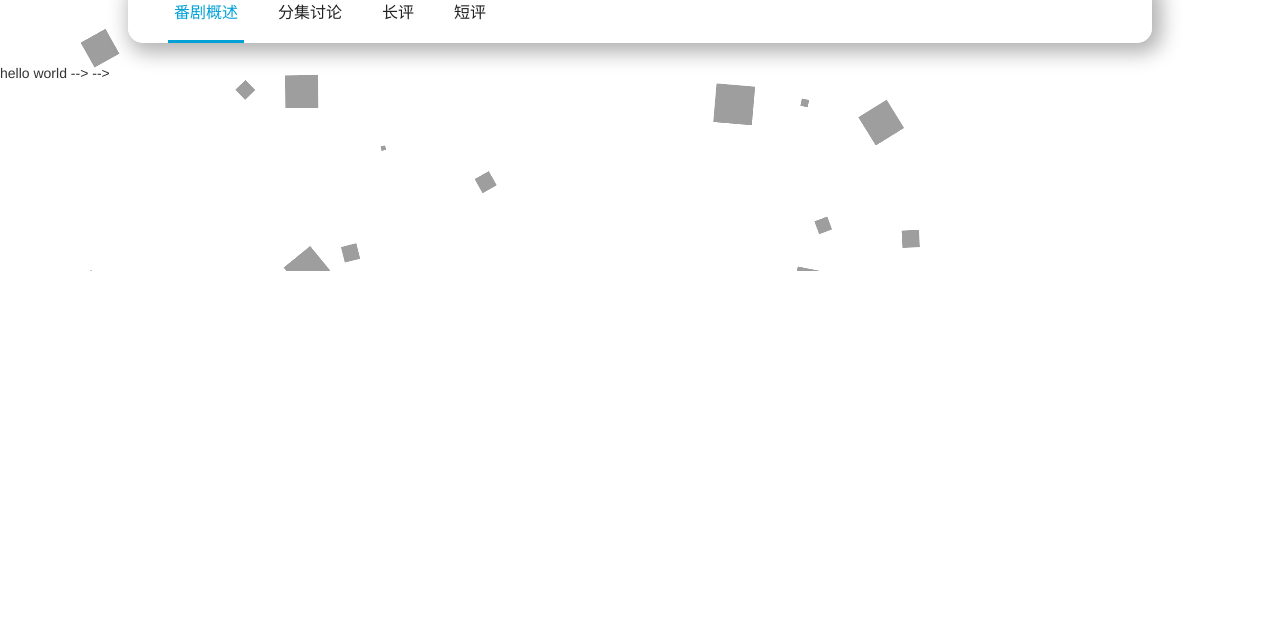
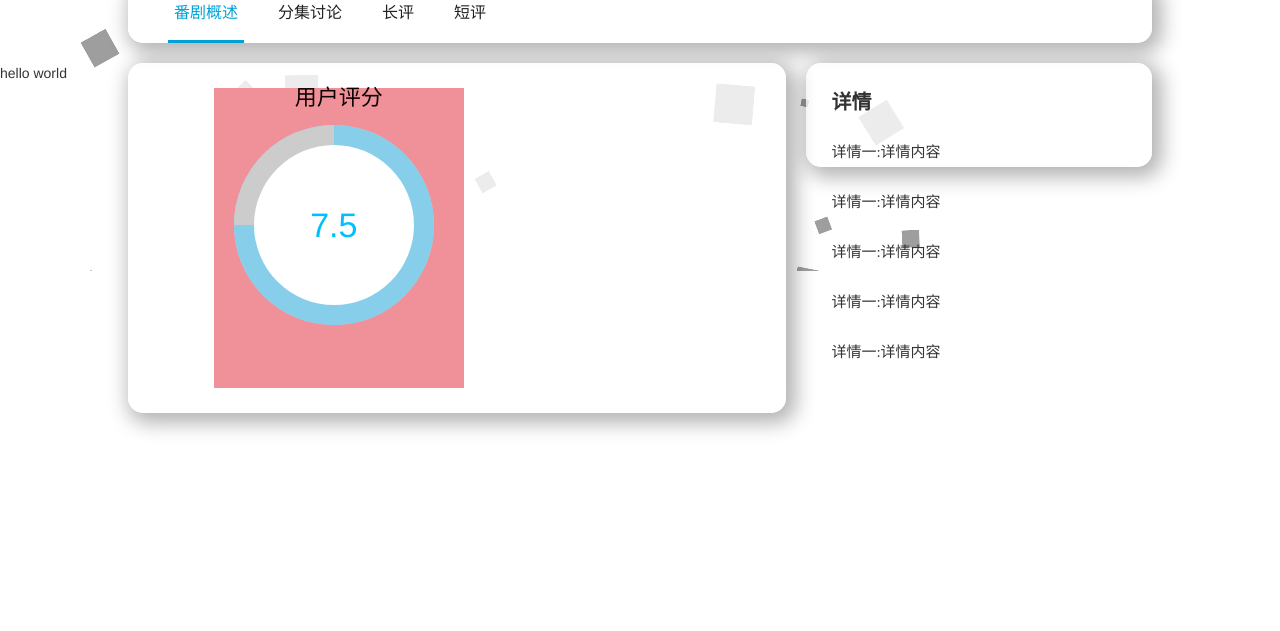
Before and after one commit to Alter-0/MiraiHyoka, a PHP site: page /animate/detail.php in a window 1280 px wide. Shown: the part 529-1160 px from the top of the page. Run offline with PHP 8.4, Linux system fonts and the light colour scheme.

Commit message:
14:23 马瑞龙

```diff
--- a/animate/detail.php
+++ b/animate/detail.php
@@ -141,27 +141,27 @@
             <!--  评分页-->
             <div class="hyoka">
                 hello world
-<!--                <!--第一部分，评分概述-左   -->-->
-<!--                <div class="details_card_left hidden-sm hidden-xs">-->
-<!--                    <div class="card_left_title">详情</div>-->
-<!--                    <div class="card_left_text">-->
-<!--                        <p>详情一:详情内容</p><br>-->
-<!--                        <p>详情一:详情内容</p><br>-->
-<!--                        <p>详情一:详情内容</p><br>-->
-<!--                        <p>详情一:详情内容</p><br>-->
-<!--                        <p>详情一:详情内容</p><br>-->
-<!--                    </div>-->
-<!--                </div>-->
-<!--                <!--第一部分，评分概述-右   -->-->
-<!--                <div class="details_card_right">-->
-<!--                    <div class="card_right_div">-->
-<!--                        <span class="card_right_title">用户评分</span>-->
-<!--                        <div class="card_right_bg bg_3">-->
-<!--                            <div class="circle-right"></div>-->
-<!--                            <div class="text">6.5</div>-->
-<!--                        </div>-->
-<!--                    </div>-->
-<!--                </div>-->
+                <!--第一部分，评分概述-左   -->
+                <div class="details_card_left hidden-sm hidden-xs">
+                    <div class="card_left_title">详情</div>
+                    <div class="card_left_text">
+                        <p>详情一:详情内容</p><br>
+                        <p>详情一:详情内容</p><br>
+                        <p>详情一:详情内容</p><br>
+                        <p>详情一:详情内容</p><br>
+                        <p>详情一:详情内容</p><br>
+                    </div>
+                </div>
+                <!--第一部分，评分概述-右   -->
+                <div class="details_card_right">
+                    <div class="card_right_div">
+                        <span class="card_right_title">用户评分</span>
+                        <div class="card_right_bg bg_3">
+                            <div class="circle-right"></div>
+                            <div class="text">6.5</div>
+                        </div>
+                    </div>
+                </div>
             </div>
             <!-- 分集页-->
             <div class="diversity">
@@ -1030,6 +1030,7 @@ include "../footer.php";
         var postnum=0;
         $(window).scroll(function () {
             if ($(".short_review").css("display") != "none") {
+
                 var scrollTop = $(this).scrollTop();
                 var scrollHeight = $(document).height();
                 var windowHeight = $(this).height();
@@ -1058,6 +1059,10 @@ include "../footer.php";
 
                 }
             }
+        });
+        //短评页修改tab_de的height
+        $(window).scroll(function () {
+
         });
         //短评的提交
         $('.write_review_button').click(function () {
```
